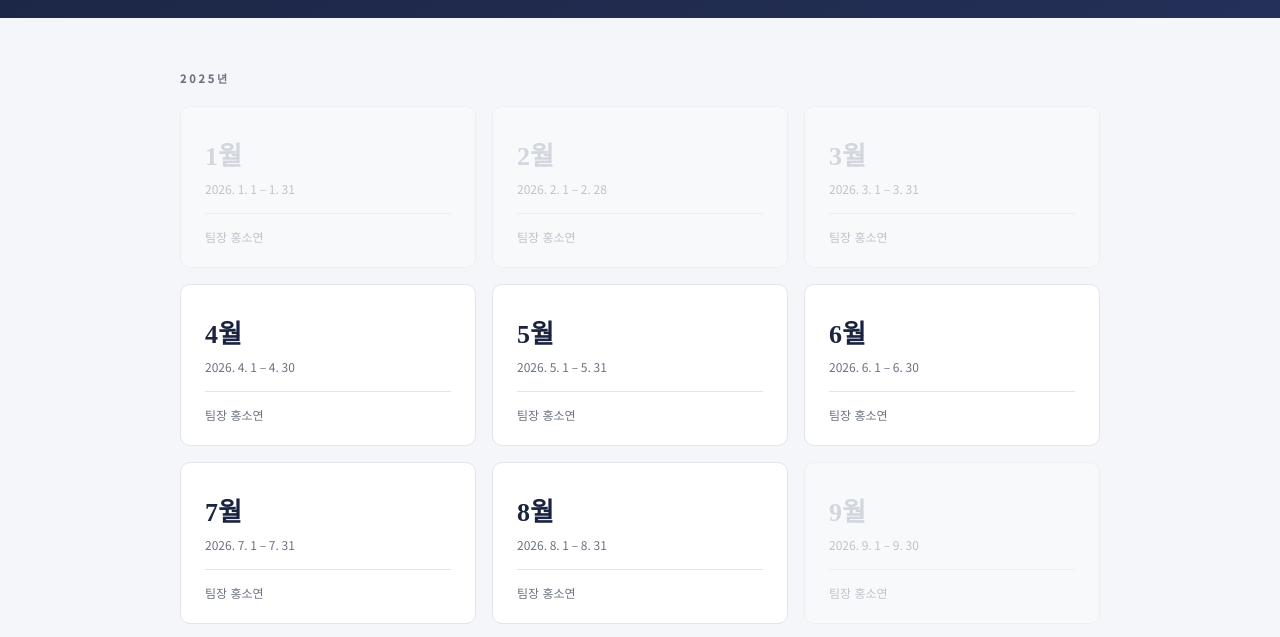
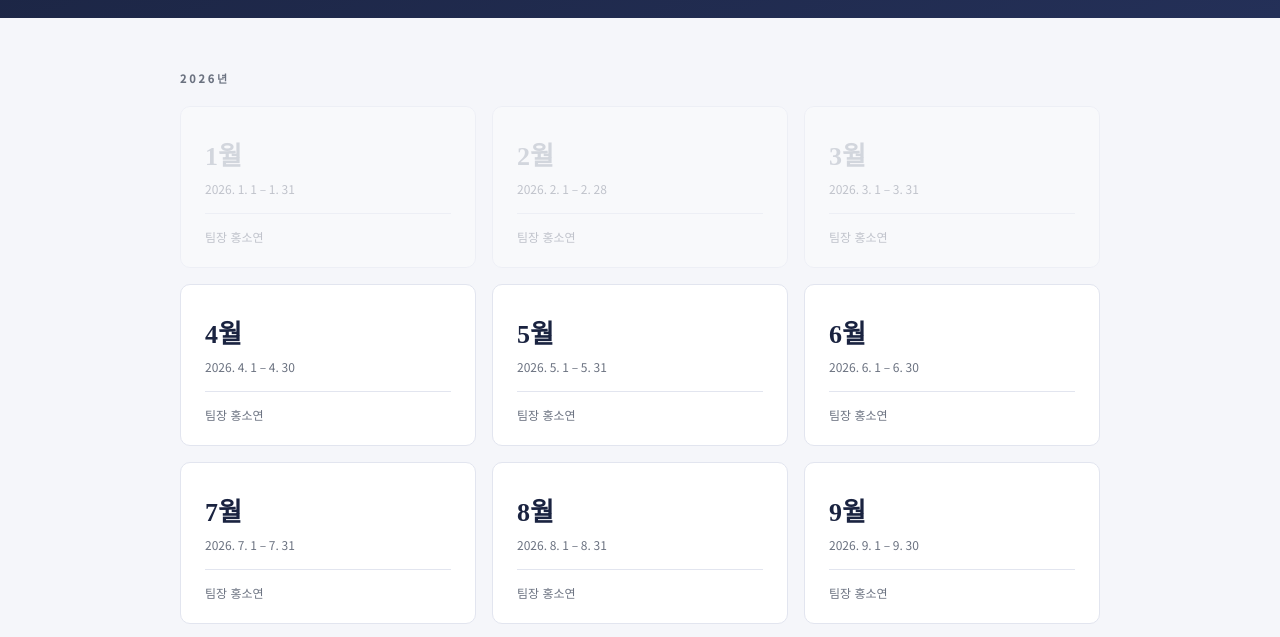
Before and after one commit to purify0902/mso-report, a plain HTML site: page index.html in a window 1280 px wide. Shown: the part 198-835 px from the top of the page. Drawn offline with Linux system fonts and the light colour scheme.

Commit message:
Correct archive year to 2026 and link September report

```diff
--- a/index.html
+++ b/index.html
@@ -114,7 +114,7 @@
 </div>
 
 <div class="container">
-  <div class="year-label">2025년</div>
+  <div class="year-label">2026년</div>
 
   <div class="grid">
     <a class="report-card empty" href="#">
@@ -171,7 +171,7 @@
       <div class="divider"></div>
       <div class="author">팀장 홍소연</div>
     </a>
-    <a class="report-card empty" href="#">
+    <a class="report-card" href="./2026-09/index.html">
       <div class="month">9월</div>
       <div class="period">2026. 9. 1 – 9. 30</div>
       <div class="divider"></div>
```
